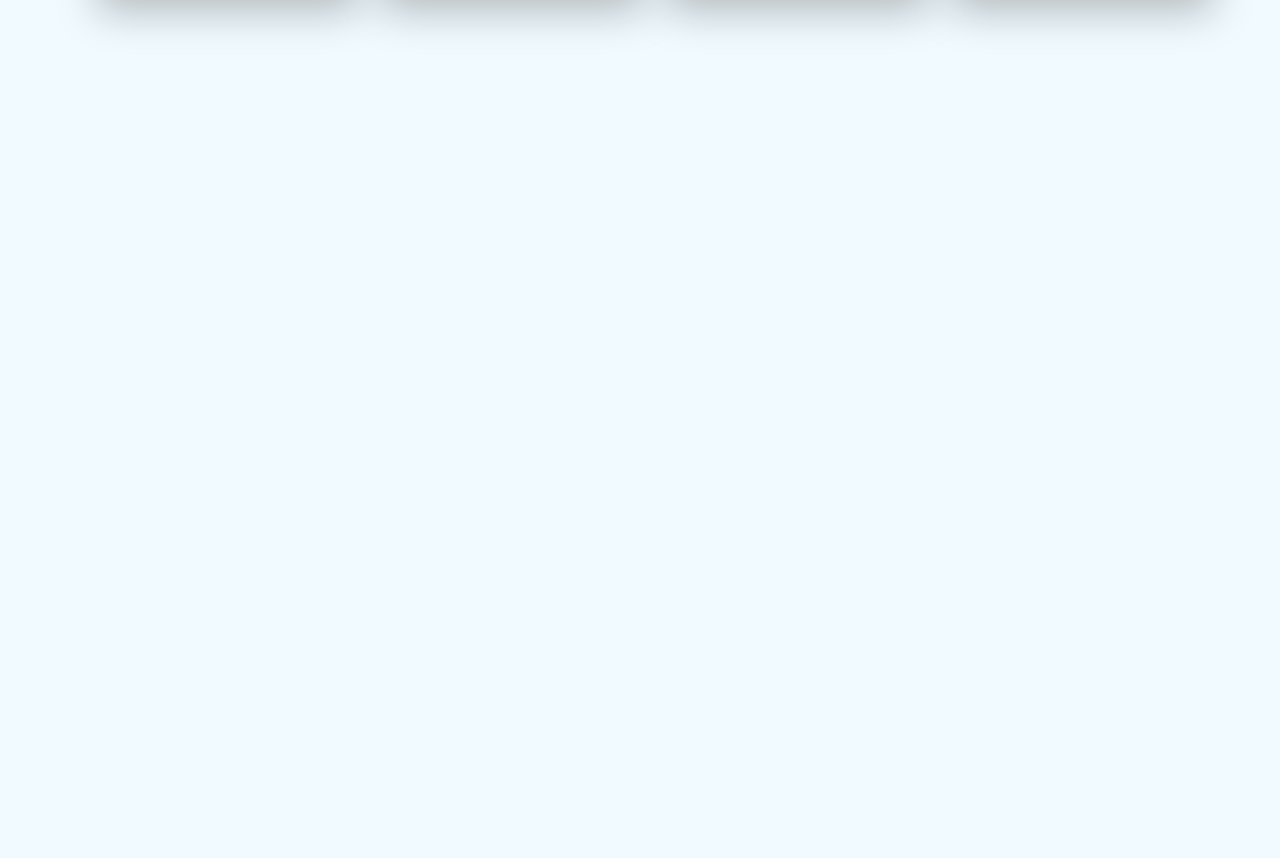
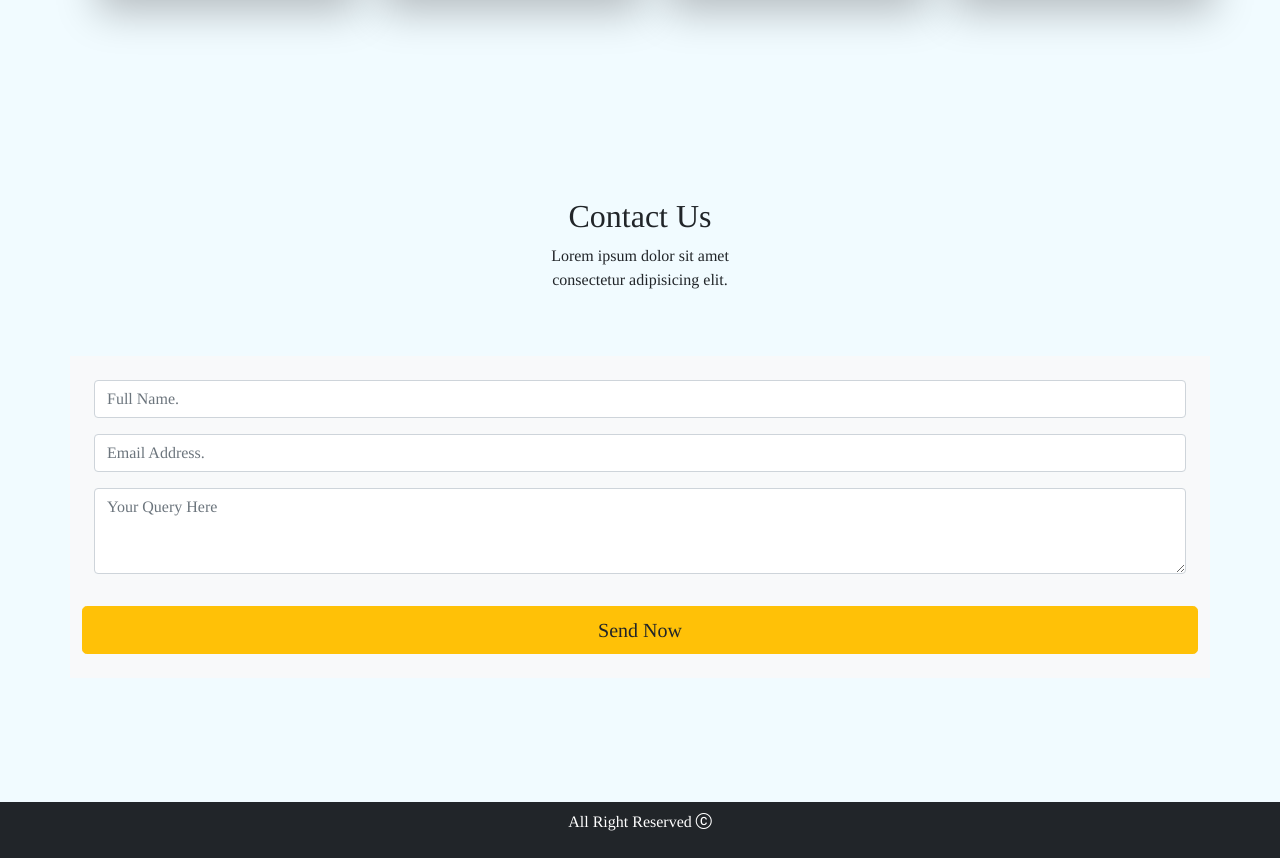
Before and after one commit to AshrafGad1001/Landing-Page-Bootstrap, a plain HTML site: page index.html in a window 1280 px wide. Shown: the part 3715-4573 px from the top of the page. Before the commit the page ends 4012 px from the top, so only its background shows below. Drawn offline with nearby package versions, Linux system fonts and the light colour scheme.

Commit message:
Final Result..

```diff
--- a/index.html
+++ b/index.html
@@ -14,7 +14,7 @@
 
   <nav class="navbar navbar-expand-lg navbar-light bg-light fixed-top">
     <div class="container">
-      <a class="navbar-brand" href="#home "><span class="text-warning">Build</span>Con</a>
+      <a class="navbar-brand" href="#carouselExampleDark"><span class="text-warning">Build</span>Con</a>
       <button class="navbar-toggler" type="button" data-bs-toggle="collapse" data-bs-target="#navbarSupportedContent"
         aria-controls="navbarSupportedContent" aria-expanded="false" aria-label="Toggle navigation">
         <span class="navbar-toggler-icon"></span>
@@ -22,7 +22,7 @@
       <div class="collapse navbar-collapse" id="navbarSupportedContent">
         <ul class="navbar-nav ms-auto mb-2 mb-lg-0">
           <li class="nav-item">
-            <a class="nav-link" href="#home">Home</a>
+            <a class="nav-link" href="#carouselExampleDark">Home</a>
           </li>
           <li class="nav-item">
             <a class="nav-link" href="#about">About</a>
@@ -44,7 +44,7 @@
       </div>
     </div>
   </nav>
-
+  <!-- carousel -->
   <div id="carouselExampleDark" class="carousel carousel-dark slide">
     <div class="carousel-indicators">
       <button type="button" data-bs-target="#carouselExampleDark" data-bs-slide-to="0" class="active"
@@ -313,11 +313,48 @@
   <!-- contact -->
 
   <section id="contact" class="contact section-padding">
-
+    <div class="container">
+      <div class="row">
+        <div class="col-md-12 text-center">
+          <div class="section-header ext-center pb-5">
+            <h2>Contact Us</h2>
+            <p>Lorem ipsum dolor sit amet<br> consectetur adipisicing elit.</p>
+          </div>
+        </div>
+      </div>
+      <div class="row mt-0">
+        <div class="c0l-md-12 p-0 pb-4">
+          <Form action="#" class="bg-light p-4 ms-auto">
+            <div class="row">
+              <div class="col-md-12">
+                <div class="mb-3">
+                  <input type="text" class="form-control" required placeholder="Full Name. ">
+                </div>
+              </div>
+              <div class="col-md-12">
+                <div class="mb-3">
+                  <input type="email" class="form-control" required placeholder="Email Address. ">
+                </div>
+              </div>
+              <div class="col-md-12">
+                <div class="mb-3">
+                  <textarea required class="form-control" placeholder="Your Query Here" rows="3"></textarea>
+                </div>
+              </div>
+              <button class="btn btn-warning btn-lg btn-block mt-3 text-dark">Send Now</button>
+          </Form>
+        </div>
+      </div>
+    </div>
+    </div>
   </section>
 
-
-
+  <!-- Footer -->
+  <footer class="bg-dark p-2 text-center">
+    <div class="container">
+      <p class="text-white"> All Right Reserved <i class="bi bi-c-circle"></i> </p>
+    </div>
+  </footer>
 
 
   <script src="js/bootstrap.bundle.min.js"></script>
```
